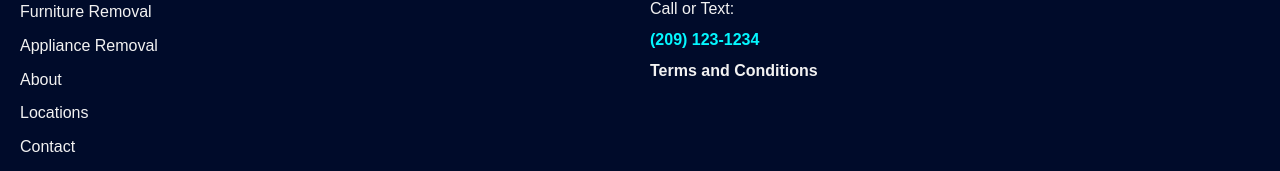
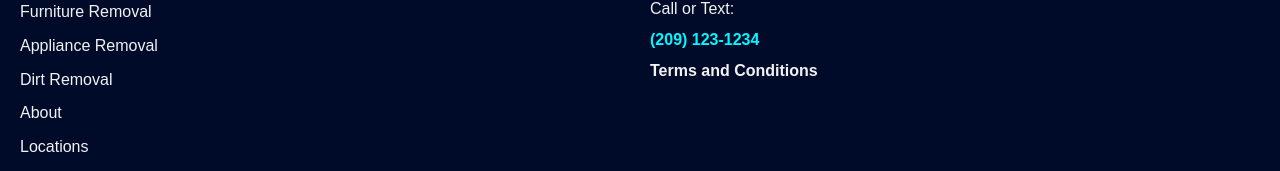
Before and after one commit to andrewgomez1992/a2z-hauling, a React (Vite) app: page / in a window 1280 px wide. Shown: the part 5529-5700 px from the top of the page. Built offline with nearby package versions, Linux system fonts and the light colour scheme.

Commit message:
adds dirt removal to footer

```diff
--- a/src/components/Footer.jsx
+++ b/src/components/Footer.jsx
@@ -82,6 +82,9 @@ const Footer = () => {
             <a href="#appliance-removal">Appliance Removal</a>
           </li>
           <li>
+            <a href="#dirt-removal">Dirt Removal</a>
+          </li>
+          <li>
             <a href="#about">About</a>
           </li>
           <li>
```
